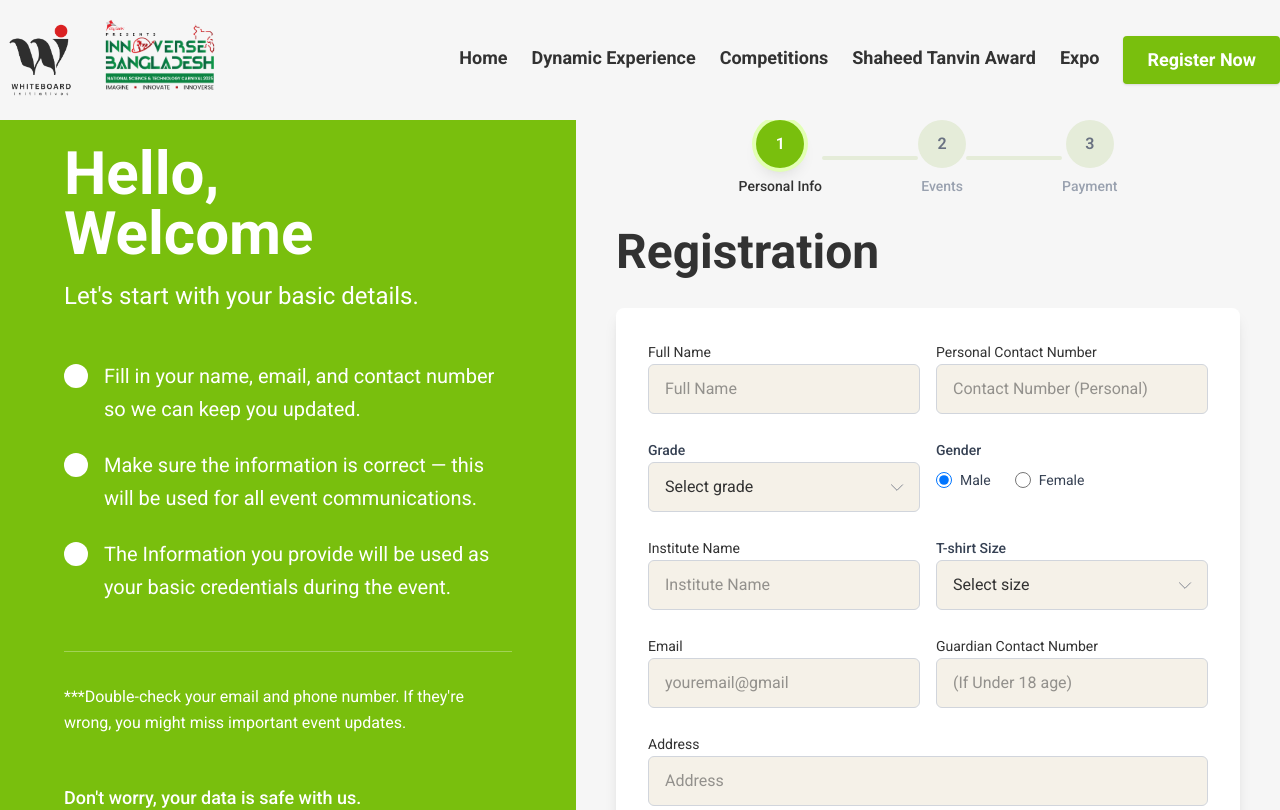
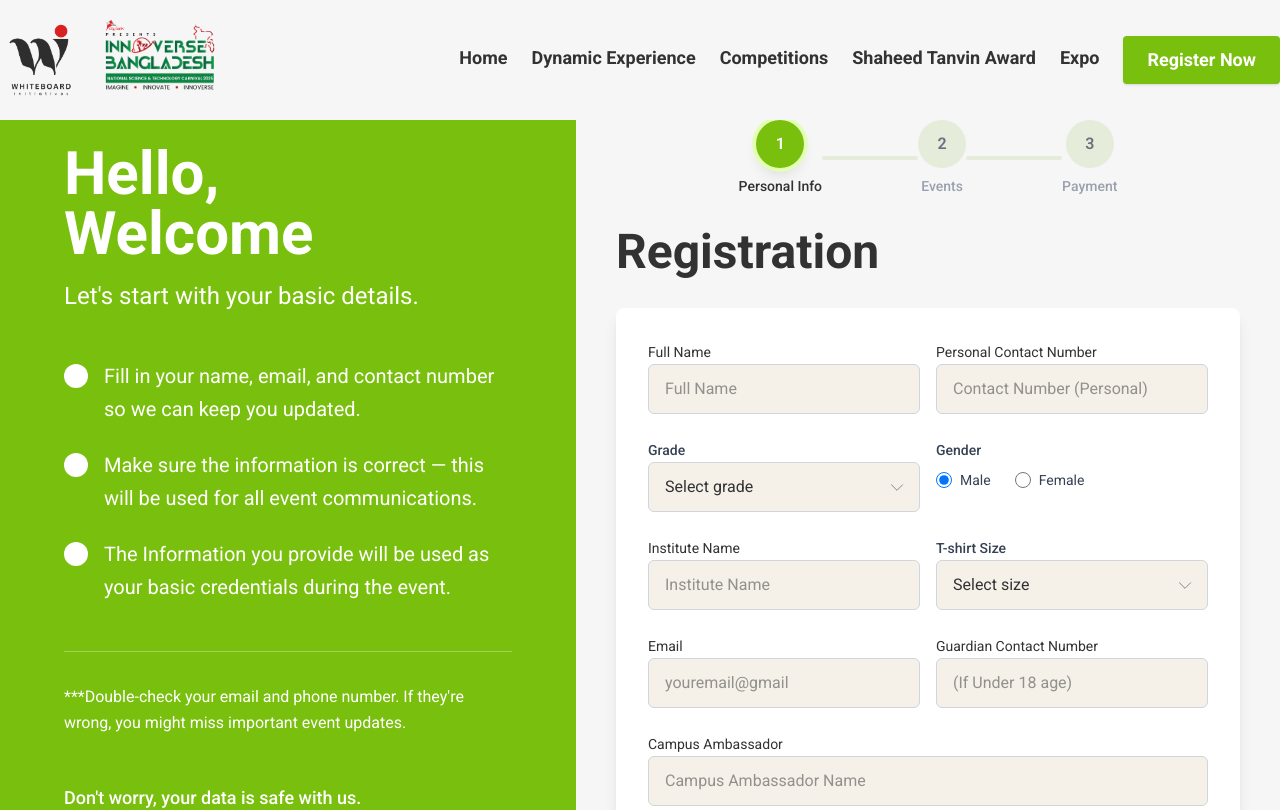
Before and after one commit to shihabhq/innoverse, a Next.js app: page /register in a window 1280 px wide. Shown: the top 810 px of the page. Built offline with nearby package versions, Linux system fonts and the light colour scheme; a web font is replaced by a local one.

Commit message:
added campus ambassador

```diff
--- a/src/components/Step1PersonalInfo.tsx
+++ b/src/components/Step1PersonalInfo.tsx
@@ -127,8 +127,8 @@ const Step1PersonalInfo: React.FC<Step1PersonalInfoProps> = ({
           />
         </div>
         <FormInput
-          name="Address"
-          placeholder="Address"
+          name="Campus Ambassador"
+          placeholder="Campus Ambassador Name"
           value={formData.address}
           onChange={(e) => onFormDataChange("address", e.target.value)}
         />
```
